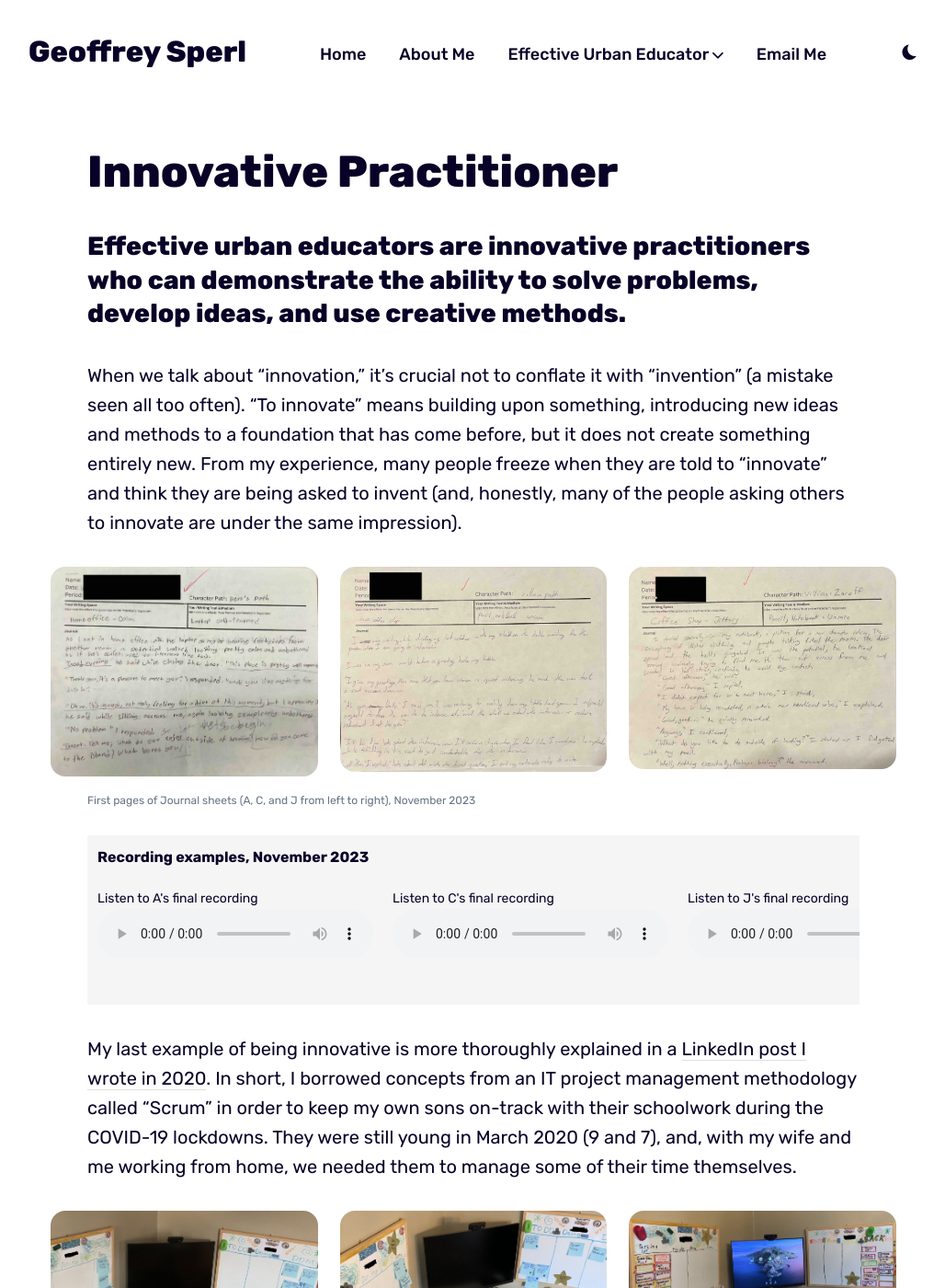
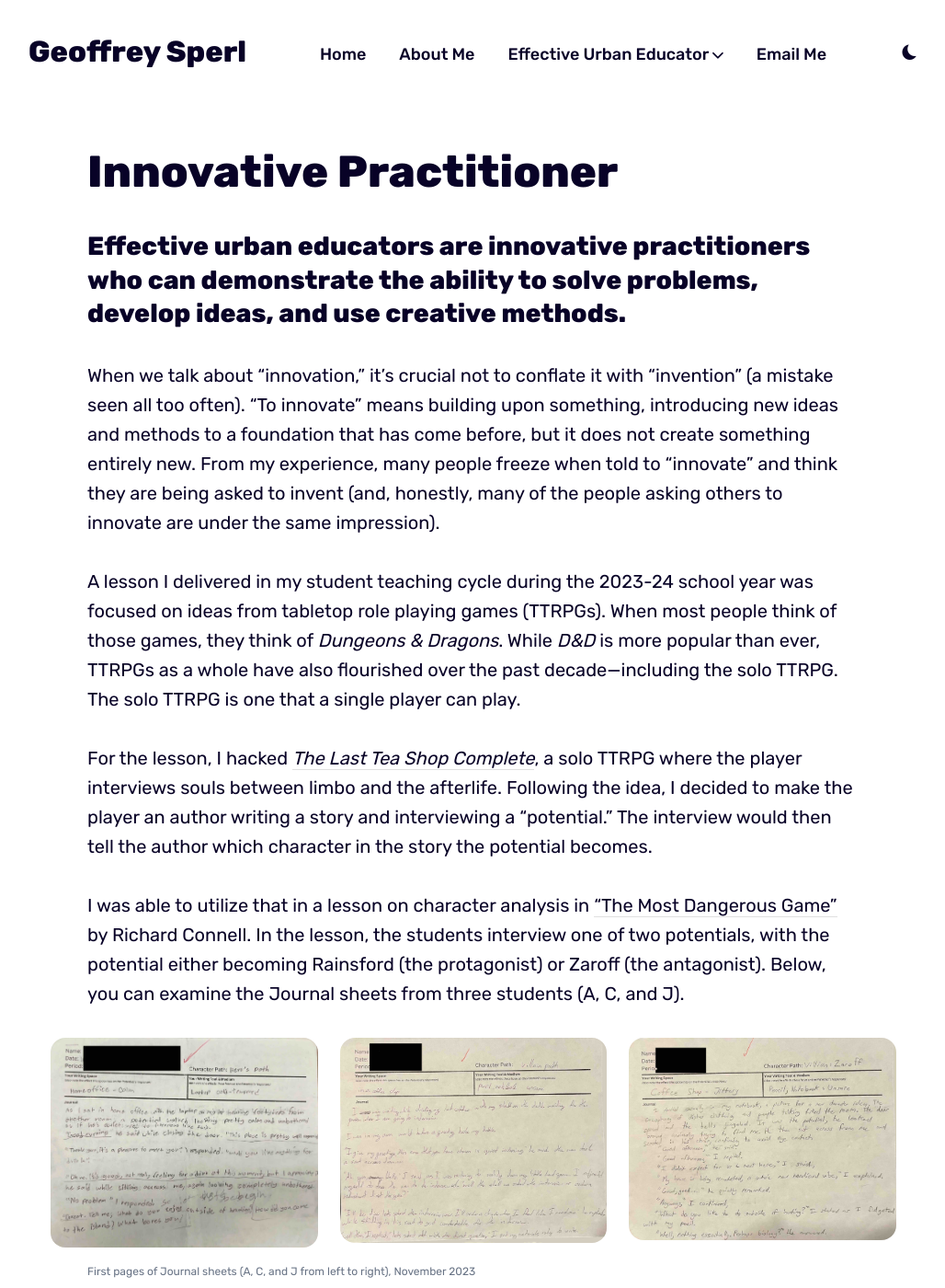
Before and after one commit to geoffreysperl/teaching, a Jekyll site: the page built from _pages/innovative.md, in a window 1280 px wide and 1400 px high. Shown: the whole window at 92% size, without its empty margins (125-1153 px from the left). Built offline with Jekyll 4.4.1, drawn with Linux system fonts in a browser that asks for light colours; some of the changed text lies outside the part shown.

Commit message:
Some more changes on reflective and innovative

```diff
--- a/_pages/innovative.md
+++ b/_pages/innovative.md
@@ -8,7 +8,13 @@
 ---
 ## Effective urban educators are innovative practitioners who can demonstrate the ability to solve problems, develop ideas, and use creative methods.
 
-When we talk about “innovation,” it’s crucial not to conflate it with “invention” (a mistake seen all too often). “To innovate” means building upon something, introducing new ideas and methods to a foundation that has come before, but it does not create something entirely new. From my experience, many people freeze when they are told to “innovate” and think they are being asked to invent (and, honestly, many of the people asking others to innovate are under the same impression).
+When we talk about “innovation,” it’s crucial not to conflate it with “invention” (a mistake seen all too often). “To innovate” means building upon something, introducing new ideas and methods to a foundation that has come before, but it does not create something entirely new. From my experience, many people freeze when told to “innovate” and think they are being asked to invent (and, honestly, many of the people asking others to innovate are under the same impression).
+
+A lesson I delivered in my student teaching cycle during the 2023-24 school year was focused on ideas from tabletop role playing games (TTRPGs). When most people think of those games, they think of *Dungeons & Dragons*. While *D&D* is more popular than ever, TTRPGs as a whole have also flourished over the past decade—including the solo TTRPG. The solo TTRPG is one that a single player can play.
+
+For the lesson, I hacked [*The Last Tea Shop Complete*](https://springvillager.itch.io/last-tea-shop-complete), a solo TTRPG where the player interviews souls between limbo and the afterlife. Following the idea, I decided to make the player an author writing a story and interviewing a "potential." The interview would then tell the author which character in the story the potential becomes.
+
+I was able to utilize that in a lesson on character analysis in ["The Most Dangerous Game"](https://americanliterature.com/author/richard-connell/short-story/the-most-dangerous-game) by Richard Connell. In the lesson, the students interview one of two potentials, with the potential either becoming Rainsford (the protagonist) or Zaroff (the antagonist). Below, you can examine the Journal sheets from three students (A, C, and J).
 
 <div class="gallery-box">
   <div class="gallery">
@@ -18,6 +24,8 @@
   </div>
   <em>First pages of Journal sheets (A, C, and J from left to right), November 2023</em>
 </div>
+
+After the students produced the Journal sheets, I had them clean up their created narrative and record it. Some recordings were terrific (listen to A, C, and J's below). The results are remarkable; the students had great fun with the assignment, and I had 100% participation in the lesson and its work.
 
 <div style="overflow-x:auto;">
 <table>
@@ -49,7 +57,7 @@
 </table>
 </div>
 
-My last example of being innovative is more thoroughly explained in a [LinkedIn post I wrote in 2020](https://www.linkedin.com/pulse/kids-home-every-days-sprint-geoffrey-sperl/). In short, I borrowed concepts from an IT project management methodology called “Scrum” in order to keep my own sons on-track with their schoolwork during the COVID-19 lockdowns. They were still young in March 2020 (9 and 7), and, with my wife and me working from home, we needed them to manage some of their time themselves.
+My last example of being innovative is more thoroughly explained in a [LinkedIn post I wrote in 2020](https://www.linkedin.com/pulse/kids-home-every-days-sprint-geoffrey-sperl/). In short, I borrowed concepts from an IT project management methodology called “Scrum” to keep my sons on track with their schoolwork during the COVID-19 lockdowns. They were still young in March 2020 (9 and 7), and with my wife and me working from home, we needed them to manage some of their time themselves. As seen below, the boys wrote each class (or larger projects) down on sticky notes or (later) dry-erase magnets. Each day during breakfast, I would sit down with them and discuss what would be moved from their "parking lot" to the "to-do" column. For each thing they started, they would move the item to the "doing" column and then to "done" when they were finished. This gave us all a quick visual to see where they were at any given moment. Also, it’s important to note that working with my sons during the pandemic prompted me to return to college and get my teaching certificate.
 
 <div class="gallery-box">
   <div class="gallery">
@@ -59,3 +67,5 @@
   </div>
   <em>My sons' Kanban board iterations, March-May 2020</em>
 </div>
+
+How will I use this in a classroom? I hope to explore that in 2024.
```
Also changed, not shown: _pages/reflective.md (+1 -1 lines).
